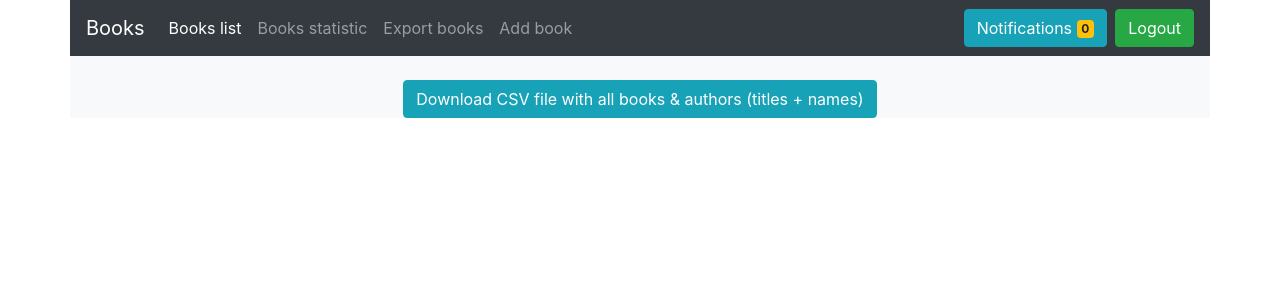
After one commit to Valentin-Golyonko/test_task_books, a Django app: page /book-export/ in a window 1280 px wide. The commit adds this page. Shown: the top 300 px of the page. Run offline with Django 3.2, Linux system fonts and the light colour scheme; a user stored in the database is signed in; some libraries are stand-ins or nearby versions.

Commit message:
done: ExportBooksPage

```diff
--- a/app/books/backends.py
+++ b/app/books/backends.py
@@ -12,4 +12,4 @@ def work_with_notifications(user, method: str, msg=''):
         elif method == 'count':
             return NotificationsModel.objects.filter(sender=user, is_read=False).count()
     else:
-        print('! NOT A USER !')
+        pass
--- a/app/books/static/books/css/my_css.css
+++ b/app/books/static/books/css/my_css.css
@@ -5,3 +5,7 @@
     right: 10px;
     width: 30%
 }
+
+.my-nav-margin {
+    margin: 0 -15px 0 -15px
+}
--- /dev/null
+++ b/app/books/templates/books/books_export.html
@@ -0,0 +1,14 @@
+{% extends 'books/books_template.html' %}
+
+{% block title %}
+    Export
+{% endblock %}
+
+{% block content %}
+
+    <form method="post" class="text-center">
+        {% csrf_token %}
+        <button class="btn btn-info" type="submit">Download CSV file with all books & authors (titles + names)</button>
+    </form>
+
+{% endblock %}
--- a/app/books/templates/books/books_notification.html
+++ b/app/books/templates/books/books_notification.html
@@ -6,7 +6,7 @@
 
 {% block content %}
 
-    <h4>Your notifications, {{ user|default:'?' }}:</h4>
+    <h4>Your notifications, {{ user|default:'NoName' }}:</h4>
     {% if user_msg %}
         {% for message in user_msg %}
             <div class="alert alert-info" role="alert">{{ message }}</div>
--- a/app/books/templates/books/books_template.html
+++ b/app/books/templates/books/books_template.html
@@ -28,7 +28,7 @@
 
 <div class="container bg-light">
 
-    <div class="bg-dark" style="margin: 0 -15px 0 -15px">
+    <div class="bg-dark my-nav-margin">
         <nav class="navbar navbar-expand-lg navbar-dark">
             <a class="navbar-brand" href="{% url 'main-page' %}">Books</a>
             <button class="navbar-toggler" type="button" data-toggle="collapse" data-target="#navbarSupportedContent"
@@ -45,10 +45,10 @@
                         <a class="nav-link" href="{% url 'statistics' %}">Books statistic</a>
                     </li>
                     <li class="nav-item">
-                        <a class="nav-link" href="#">Export books</a>
+                        <a class="nav-link" href="{% url 'book-export' %}">Export books</a>
                     </li>
                     <li class="nav-item">
-                        <a class="nav-link" href="#">Add book</a>
+                        <a class="nav-link" href="{% url 'books-add' %}">Add book</a>
                     </li>
                 </ul>
 
--- a/app/books/urls_books.py
+++ b/app/books/urls_books.py
@@ -2,7 +2,8 @@ from django.conf.urls import include
 from django.urls import path
 
 from .views import (BooksMainPage, SignUpPage, LogInPage, TySignUpPage,
-                    BookStatisticPage, NotificationPage, search_page, logout_user)
+                    BookStatisticPage, NotificationPage, search_page, logout_user,
+                    ExportBooksPage, AddBooksPage)
 
 urlpatterns = [
     path('', BooksMainPage.as_view(), name='main-page'),
@@ -14,4 +15,6 @@ urlpatterns = [
     path('notifications/', NotificationPage.as_view(), name='notifications'),
     path('search/<search_it>/', search_page, name='search'),
     path('logout/', logout_user, name='logout'),
+    path('book-export/', ExportBooksPage.as_view(), name='book-export'),
+    path('books-add/', AddBooksPage.as_view(), name='books-add'),
 ]
--- a/app/books/views.py
+++ b/app/books/views.py
@@ -1,15 +1,18 @@
+import csv
 from datetime import date
 
 from django.contrib import messages
 from django.contrib.auth import login, authenticate
 from django.contrib.auth import logout
-from django.contrib.auth.decorators import login_required
 from django.contrib.auth.models import User
 from django.contrib.messages import get_messages
 from django.core.paginator import Paginator
 from django.db.models import Sum
+from django.http import HttpResponse
 from django.shortcuts import render, redirect
 from django.views.generic import TemplateView
+from rest_framework import authentication, permissions
+from rest_framework.views import APIView
 
 from .backends import work_with_notifications
 from .forms import (SignUpForm, LogInForm)
@@ -120,8 +123,7 @@ class TySignUpPage(TemplateView):
     def get(self, request, *args, **kwargs):
         return render(request=request, template_name=self.template_name,
                       context={'messages': get_messages(request),
-                               'is_authed': int(request.user.is_authenticated),
-                               })
+                               'is_authed': int(request.user.is_authenticated), })
 
 
 class BookStatisticPage(TemplateView):
@@ -203,9 +205,8 @@ class NotificationPage(TemplateView):
     template_name = 'books/books_notification.html'
 
     def get(self, request, *args, **kwargs):
-        user_msg = work_with_notifications(request.user, 'get')
-        response = {}
         if request.user.is_authenticated:
+            user_msg = work_with_notifications(request.user, 'get')
             NotificationsModel.objects.filter(sender=request.user, is_read=False).update(is_read=True)
 
             old_notif = NotificationsModel.objects.filter(sender=request.user, is_read=True).order_by('-id')
@@ -216,6 +217,8 @@ class NotificationPage(TemplateView):
                         'msg_old_5': msg_old_5,
                         'is_authed': 1,
                         }
+        else:
+            response = {}
         return render(request=request, template_name=self.template_name, context=response)
 
 
@@ -224,7 +227,37 @@ def logout_user(request):
     return redirect(to='main-page')
 
 
-class SomeClass(TemplateView):
-    @login_required(login_url='login/')
+class ExportBooksPage(APIView):
+    template_name = 'books/books_export.html'
+
+    authentication_classes = [authentication.SessionAuthentication]
+    permission_classes = [permissions.IsAuthenticated]
+
     def get(self, request, *args, **kwargs):
+        response = {'is_authed': int(request.user.is_authenticated), }
+        return render(request=request, template_name=self.template_name, context=response)
+
+    def post(self, request):
+        response = HttpResponse(content_type='text/csv')
+        response['Content-Disposition'] = 'attachment; filename="books.csv"'
+        writer = csv.writer(response)
+
+        books_all = BooksModel.objects.all()
+        for book in books_all:
+            authors = [i.author_name for i in book.author.all()]
+            writer.writerow([book.title, ', '.join(authors)])
+
+        return response
+
+
+class AddBooksPage(APIView):
+    template_name = 'books/books_add.html'
+    authentication_classes = [authentication.SessionAuthentication]
+    permission_classes = [permissions.IsAuthenticated]
+
+    def get(self, request, *args, **kwargs):
+        response = {'is_authed': int(request.user.is_authenticated), }
+        return render(request=request, template_name=self.template_name, context=response)
+
+    def post(self, request):
         pass
```
Also changed, not shown: app/app/settings.py (+7 -0 lines), app/books/templates/books/books_add.html (added, +11 -0 lines), README.md, app/db.sqlite3.
